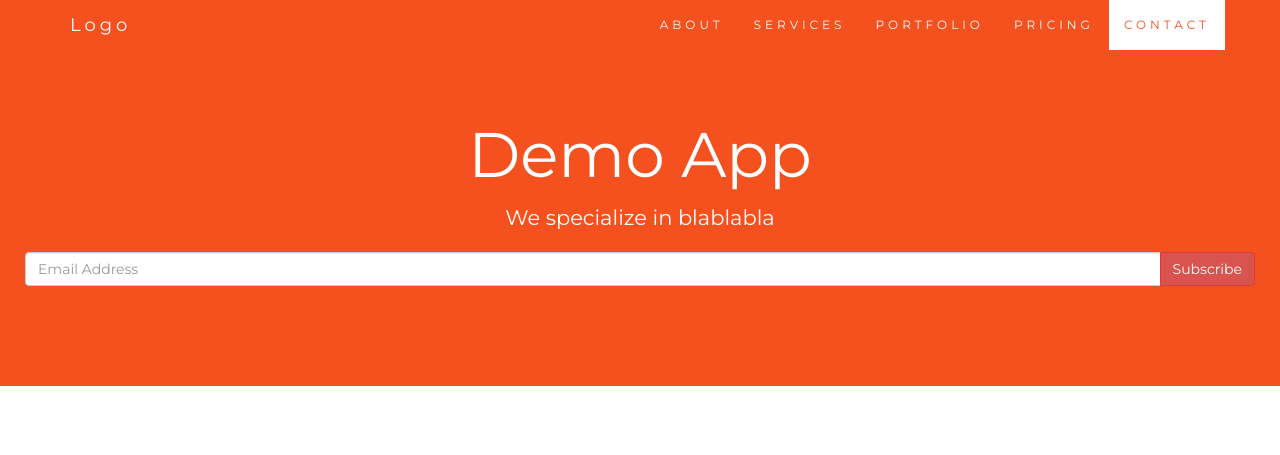
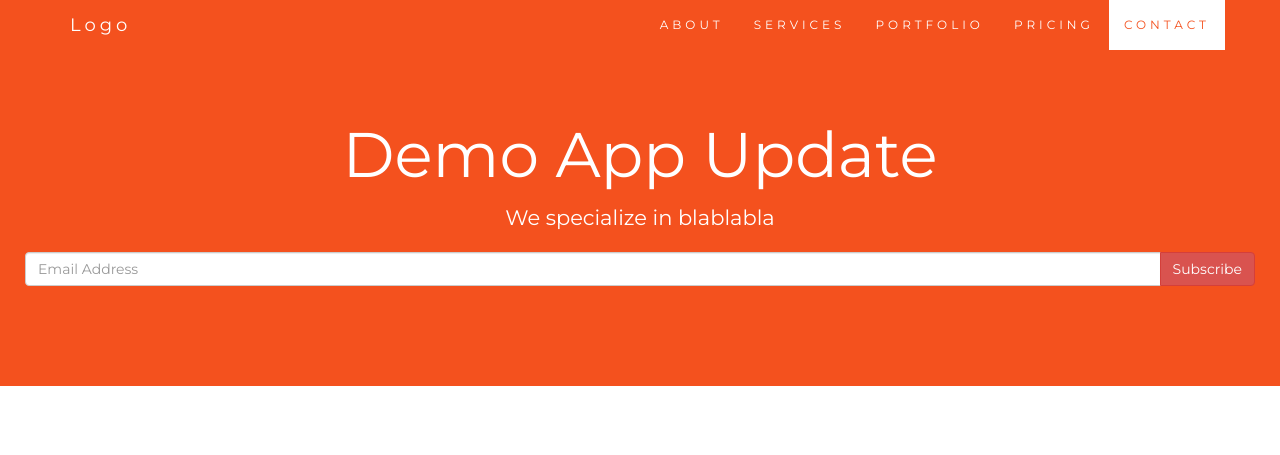
Before and after one commit to selaworkshops/azure-vm-deploy, a website: page demo-app/index.html in a window 1280 px wide. Shown: the top 455 px of the page. Drawn offline with nearby package versions, Linux system fonts and the light colour scheme; some packages are replaced by stand-ins of ours.

Commit message:
update app title

```diff
--- a/demo-app/index.html
+++ b/demo-app/index.html
@@ -215,7 +215,7 @@
 </nav>
 
 <div class="jumbotron text-center">
-  <h1>Demo App</h1>
+  <h1>Demo App Update</h1>
   <p>We specialize in blablabla</p>
   <form>
     <div class="input-group">
```
